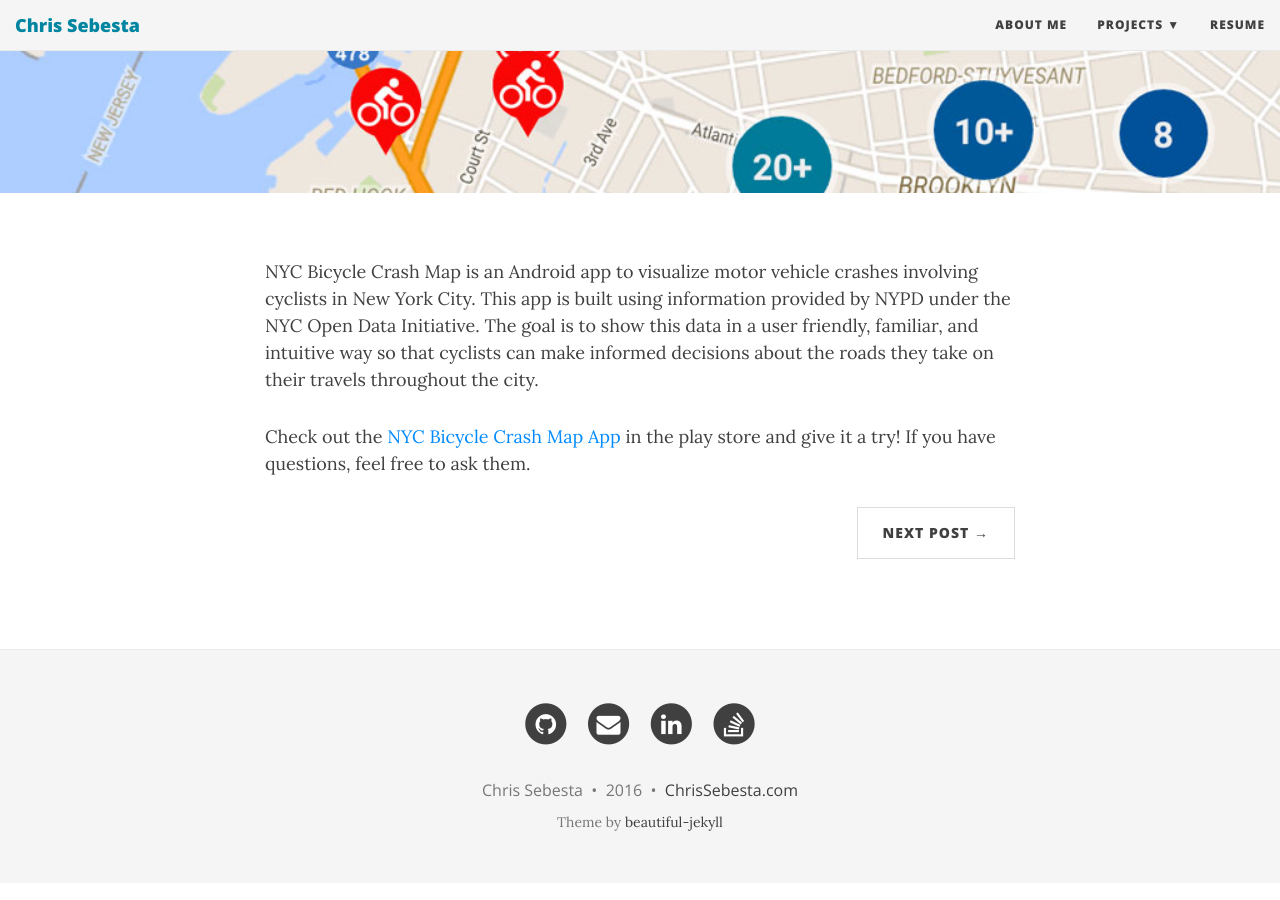
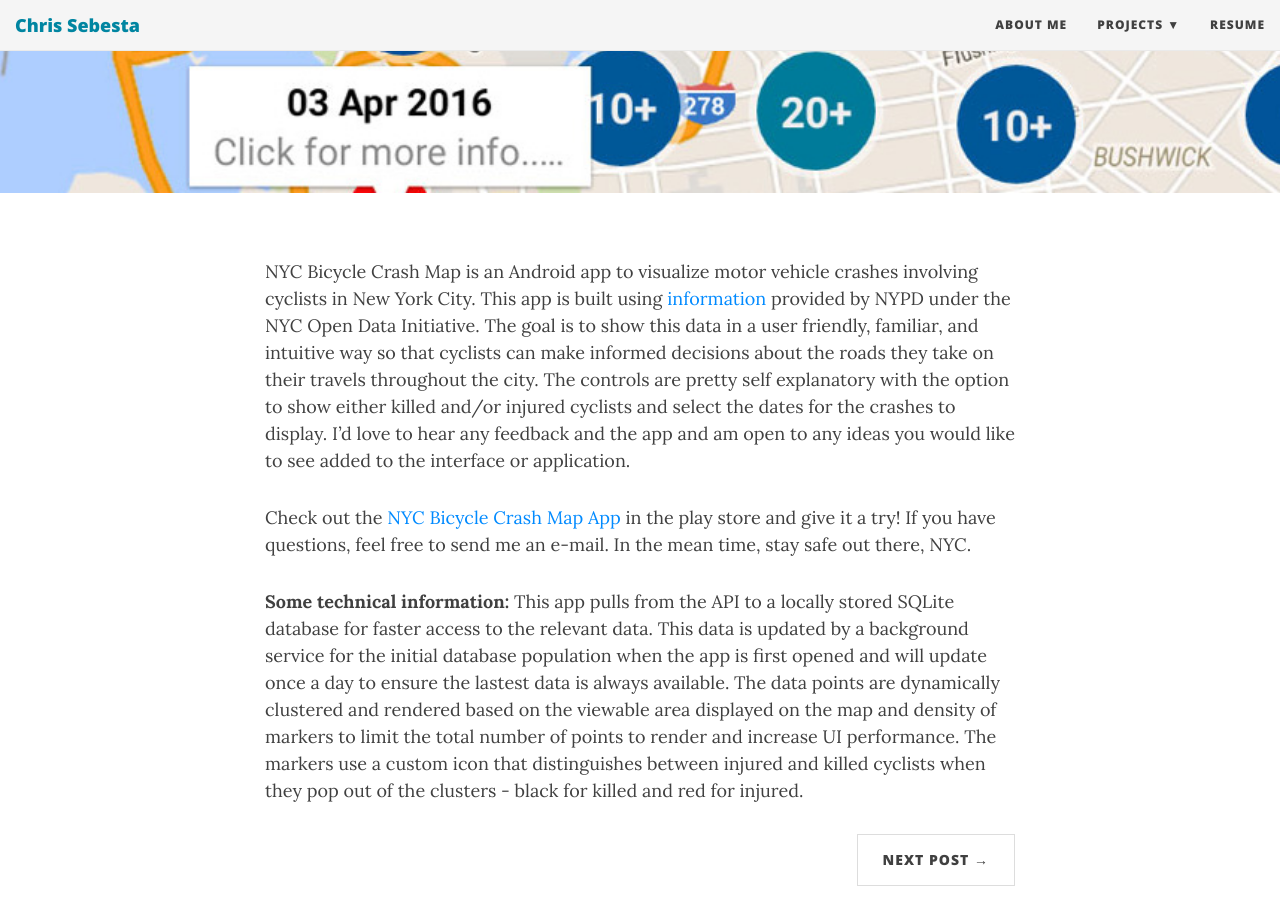
Before and after one commit to zebesta/zebesta.github.io, a Jekyll site: the page built from _posts/2016-06-21-nycbicyclecrashmap.markdown, in a window 1280 px wide and 900 px high, scrolled down 289 px. Built offline with Jekyll 4.4.1, drawn with Linux system fonts in a browser that asks for light colours; nearby versions of some CDN libraries.

Commit message:
updated image for NYC crash map and added a new link and some technical info

```diff
--- a/_posts/2016-06-21-nycbicyclecrashmap.markdown
+++ b/_posts/2016-06-21-nycbicyclecrashmap.markdown
@@ -5,8 +5,14 @@
 categories: android apps
 bigimg: /img/BikeFeatureGraphic.jpg
 ---
-NYC Bicycle Crash Map is an Android app to visualize motor vehicle crashes involving cyclists in New York City. This app is built using information provided by NYPD under the NYC Open Data Initiative. The goal is to show this data in a user friendly, familiar, and intuitive way so that cyclists can make informed decisions about the roads they take on their travels throughout the city.
+NYC Bicycle Crash Map is an Android app to visualize motor vehicle crashes involving cyclists in New York City. This app is built using [information][nyc-data-link] provided by NYPD under the NYC Open Data Initiative. The goal is to show this data in a user friendly, familiar, and intuitive way so that cyclists can make informed decisions about the roads they take on their travels throughout the city. The controls are pretty self explanatory with the option to show either killed and/or injured cyclists and select the dates for the crashes to display. I'd love to hear any feedback and the app and am open to any ideas you would like to see added to the interface or application.
 
-Check out the [NYC Bicycle Crash Map App][nyc-bike-crash-app] in the play store and give it a try! If you have questions, feel free to ask them.
+Check out the [NYC Bicycle Crash Map App][nyc-bike-crash-app] in the play store and give it a try! If you have questions, feel free to send me an e-mail. In the mean time, stay safe out there, NYC.
+
+
+
+
+**Some technical information:**  This app pulls from the API to a locally stored SQLite database for faster access to the relevant data. This data is updated by a background service for the initial database population when the app is first opened and will update once a day to ensure the lastest data is always available. The data points are dynamically clustered and rendered based on the viewable area displayed on the map and density of markers to limit the total number of points to render and increase UI performance. The markers use a custom icon that distinguishes between injured and killed cyclists when they pop out of the clusters - black for killed and red for injured.
 
 [nyc-bike-crash-app]: https://play.google.com/store/apps/details?id=com.wordpress.chrissebesta.nyccyclemap
+[nyc-data-link]: https://data.cityofnewyork.us/Public-Safety/NYPD-Motor-Vehicle-Collisions/h9gi-nx95
```
Also changed, not shown: img/BikeFeatureGraphic.jpg.
